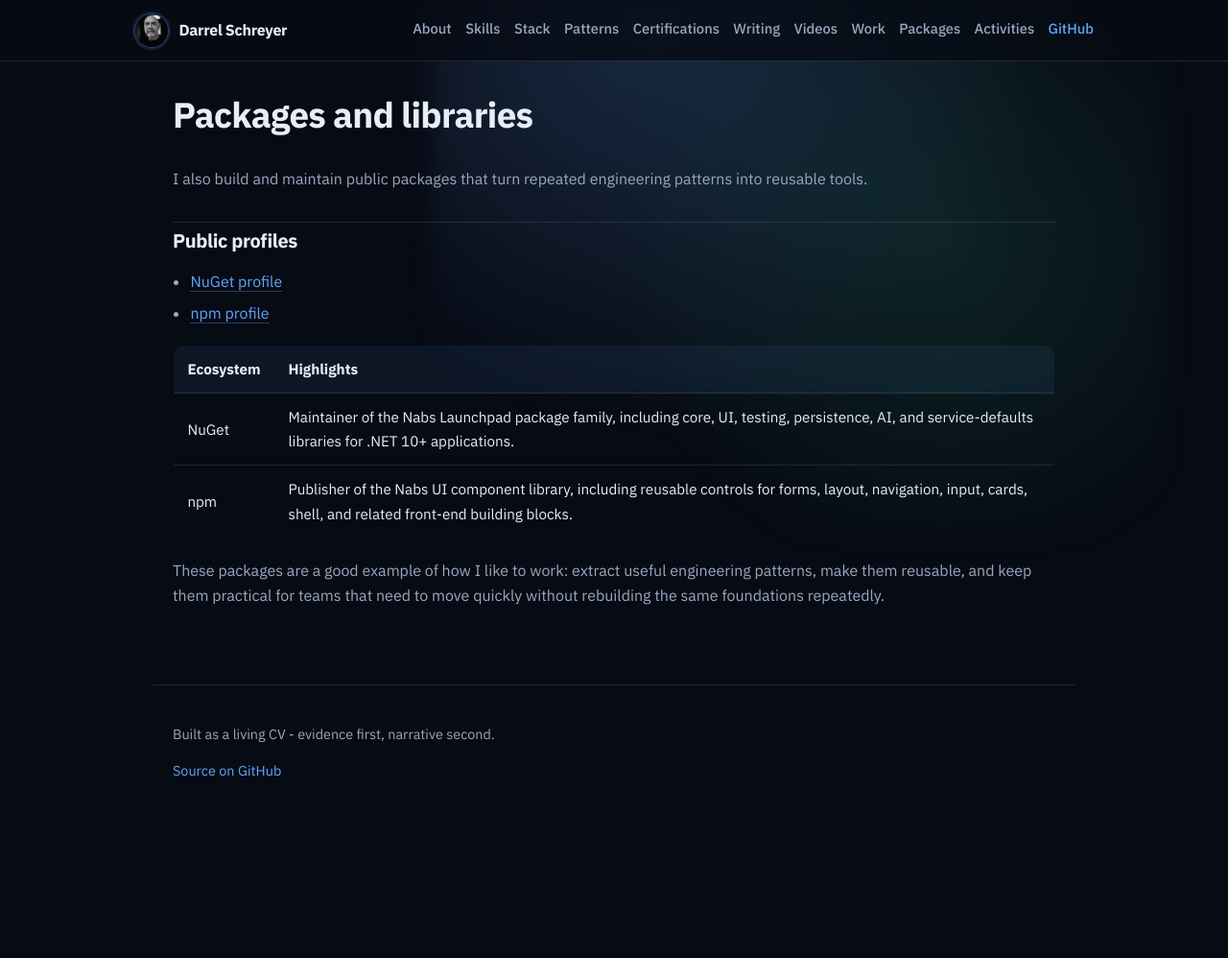
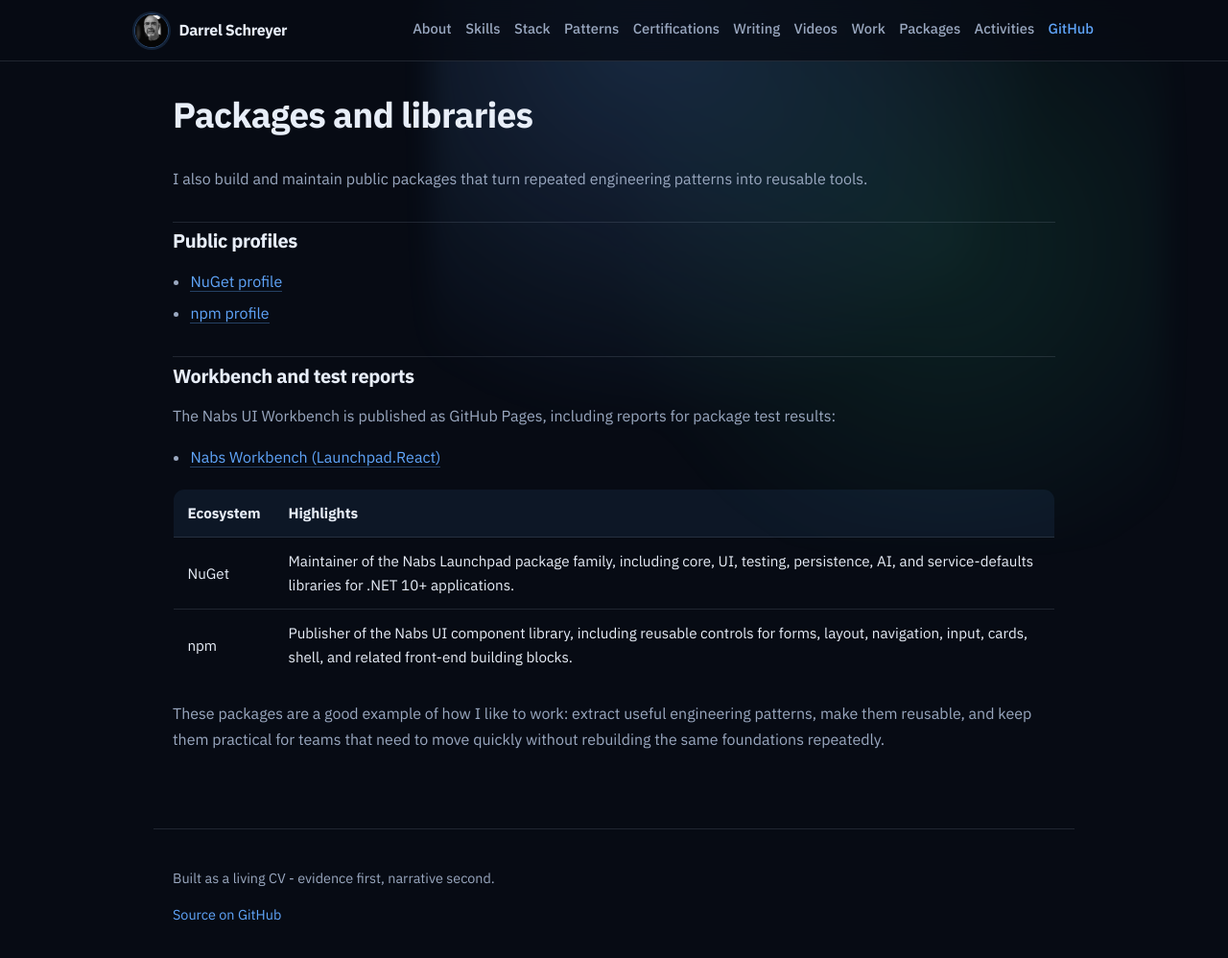
Before and after one commit to nabs-darrel-schreyer/aboutme, a Jekyll site: the page built from packages.md, in a window 1280 px wide and 1019 px high. Shown: the top 998 px of the window at 96% size. Built offline with Jekyll 4.4.1, drawn with Linux system fonts in a browser that asks for light colours.

Commit message:
Link Nabs Workbench test reports on Packages page.

```diff
--- a/packages.md
+++ b/packages.md
@@ -12,6 +12,12 @@ I also build and maintain public packages that turn repeated engineering pattern
 - <a href="https://www.nuget.org/profiles/nabs" target="_blank" rel="noopener noreferrer">NuGet profile</a>
 - <a href="https://www.npmjs.com/~nabs-darrel-schreyer" target="_blank" rel="noopener noreferrer">npm profile</a>
 
+## Workbench and test reports
+
+The Nabs UI Workbench is published as GitHub Pages, including reports for package test results:
+
+- <a href="https://net-advantage.github.io/Launchpad.React/" target="_blank" rel="noopener noreferrer">Nabs Workbench (Launchpad.React)</a>
+
 | Ecosystem | Highlights |
 | --- | --- |
 | NuGet | Maintainer of the Nabs Launchpad package family, including core, UI, testing, persistence, AI, and service-defaults libraries for .NET 10+ applications. |
```
